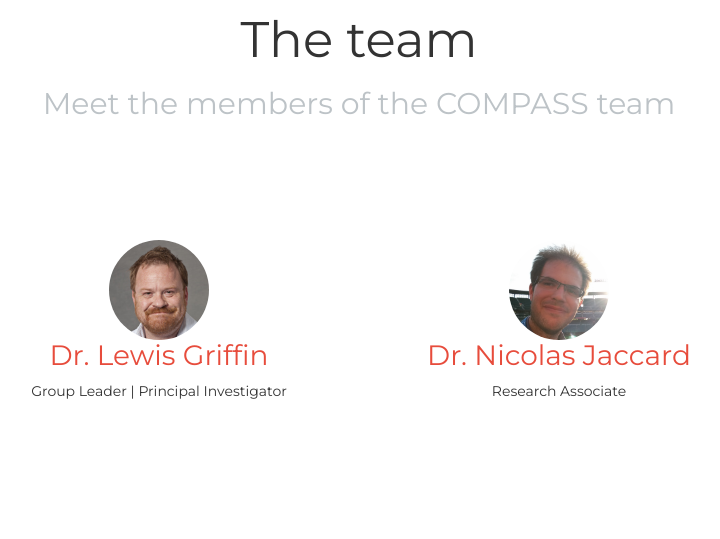
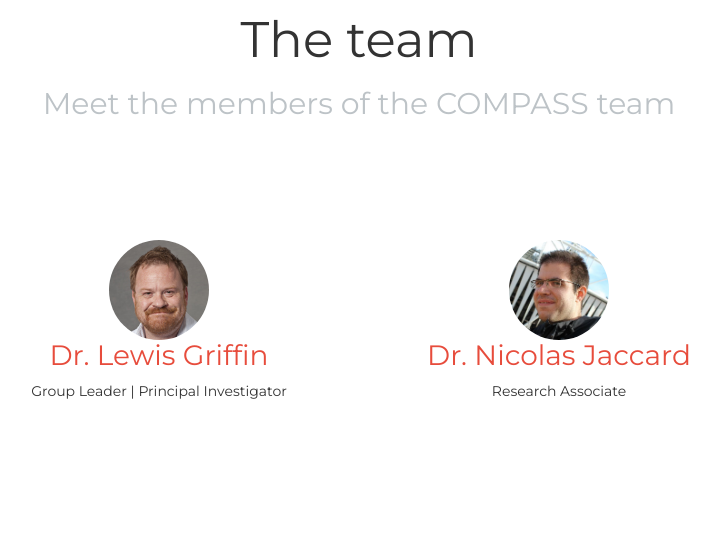
Before and after one commit to GriffinLab/website-compass, a PHP site: page / in a window 1280 px wide. Shown: the part 823-1362 px from the top of the page, without its empty margins (281-1001 px from the left). Run offline with PHP 8.4, Linux system fonts and the light colour scheme.

Commit message:
Added new NJ image

```diff
--- a/index.html
+++ b/index.html
@@ -131,7 +131,7 @@
 
     <div class="col-lg-4 col-md-4 col-sm-4 col-xs-12">
     <div class="service-item">
-    <img class="img-circle" src="assets/img/NJ.png" alt="" height="100px">
+    <img class="img-circle" src="assets/img/NJ.jpg" alt="" height="100px">
     <h3><a href="http://iris.ucl.ac.uk/iris/browse/profile?upi=NJACC16">Dr. Nicolas Jaccard</a></h3>
     <p>Research Associate</p>
     </div>
--- a/index.php
+++ b/index.php
@@ -131,7 +131,7 @@
 
     <div class="col-lg-4 col-md-4 col-sm-4 col-xs-12">
     <div class="service-item">
-    <img class="img-circle" src="assets/img/NJ.png" alt="" height="100px">
+    <img class="img-circle" src="assets/img/NJ.jpg" alt="" height="100px">
     <h3><a href="http://iris.ucl.ac.uk/iris/browse/profile?upi=NJACC16">Dr. Nicolas Jaccard</a></h3>
     <p>Research Associate</p>
     </div>
```
Also changed, not shown: assets/img/JTA.jpg (deleted), assets/img/NJ.jpg (added).
